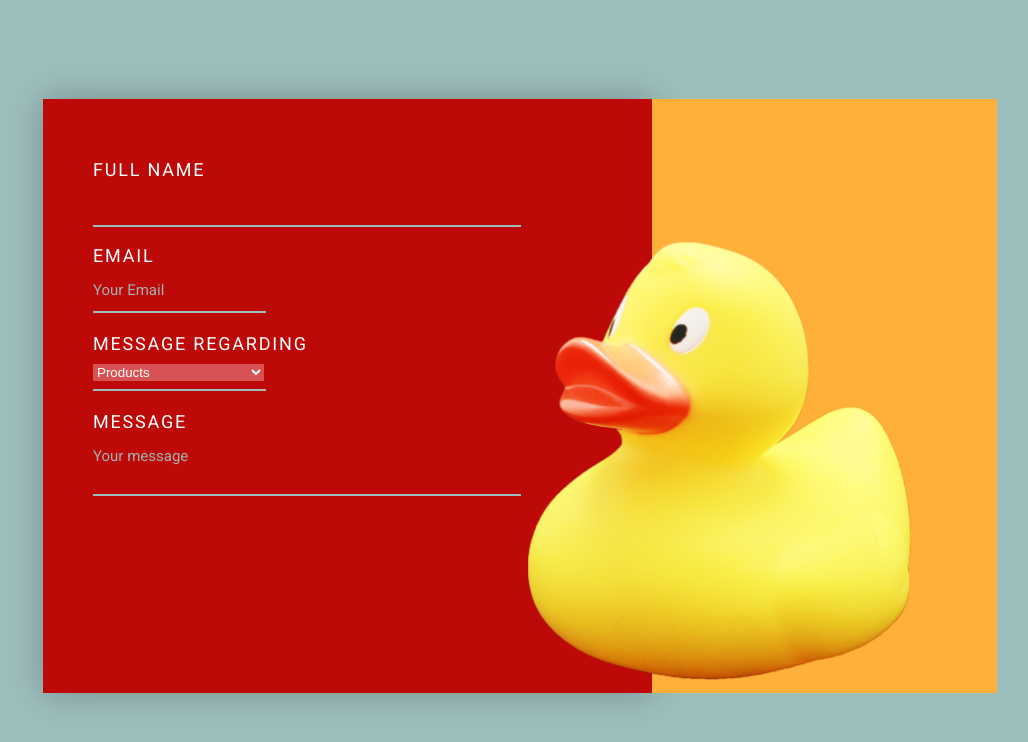
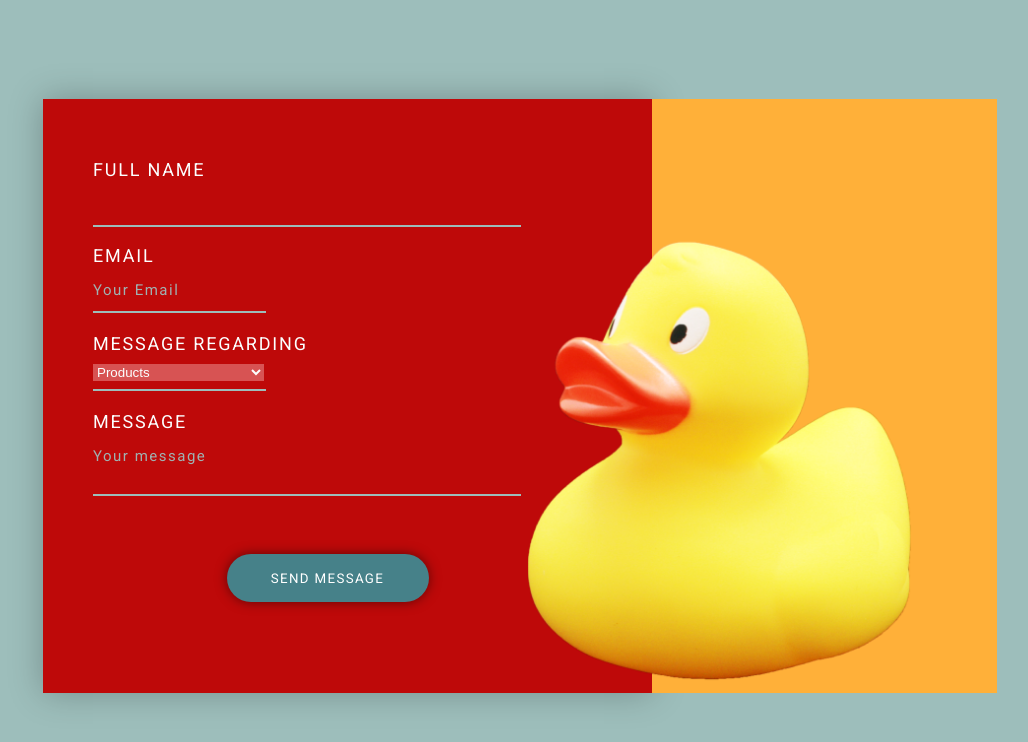
Before and after one commit to milapawlus/-Form-based-on-the-design-in-the-Figma, a plain HTML site: page index.html in a window 1280 px wide. Shown: the whole page, without its empty margins (120-1148 px from the left). Drawn offline with Linux system fonts and the light colour scheme.

Commit message:
added button and is css

```diff
--- a/index.html
+++ b/index.html
@@ -6,8 +6,8 @@
     <meta name="viewport" content="width=device-width, initial-scale=1.0">
     <link rel="stylesheet" href="style/style.css">
     <link rel="preconnect" href="https://fonts.googleapis.com">
-<link rel="preconnect" href="https://fonts.gstatic.com" crossorigin>
-<link href="https://fonts.googleapis.com/css2?family=Roboto&display=swap" rel="stylesheet">
+    <link rel="preconnect" href="https://fonts.gstatic.com" crossorigin>
+    <link href="https://fonts.googleapis.com/css2?family=Roboto&display=swap" rel="stylesheet">
     <title>Forms</title>
 </head>
 <body>
@@ -35,6 +35,7 @@
                     <hr class="hr1">
                 </form>
             </div>
+            <button class="btn">SEND MESSAGE</button>
         </div>
         <div class="container__rectangle2"></div>
         <div class="container__image"><img src="images/hiclipart 2.png" alt="duck_pic"></div>
--- a/style/style.css
+++ b/style/style.css
@@ -14,6 +14,8 @@ body {
 }
 
 .container__rectangle1 {
+    display: flex;
+    flex-direction: column;
     width: 609px;
     height: 594px;
     background-color: #BE0909;
@@ -73,6 +75,7 @@ body {
     border: none;
     padding: 5px 0;
     color: #FCFFFF;
+    letter-spacing: 0.1em;
     font-size: 15px;
     resize: none;
     outline: none;
@@ -91,3 +94,26 @@ body {
     cursor: pointer;
     width: 40%;
 }
+
+.btn {
+    position: relative;
+    top: 50px;
+    right: 20px;
+    align-self: center;
+    width: 202px;
+    height: 48px;
+    font-family: 'Roboto';
+    letter-spacing: 0.1em;
+    text-transform: uppercase;
+    box-shadow: 0px 0px 12px rgba(0, 0, 0, 0.5);
+    border-radius: 40px;
+    border: none;
+    color: #FFFFFF;
+    background: #468189;
+}
+
+.btn:hover {
+    transform: scale(1.1);
+    background-color: #FFB039;
+    color: black;
+}
```
